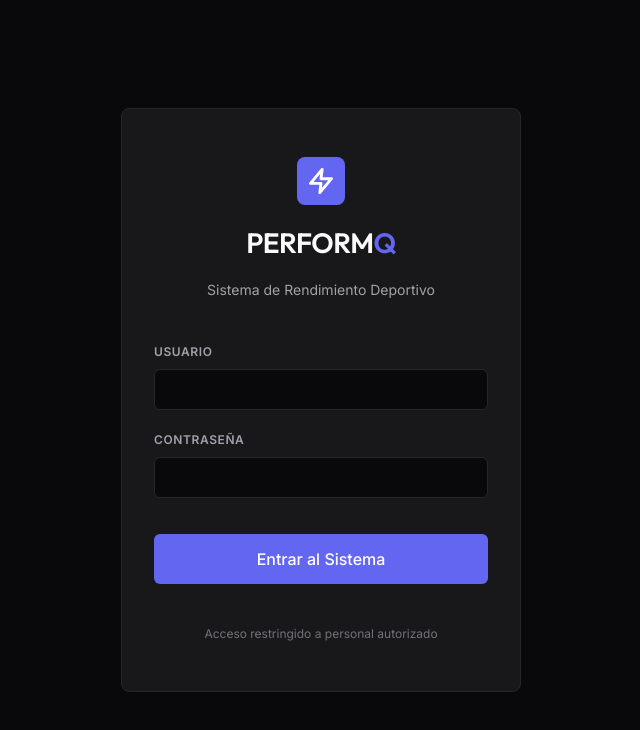
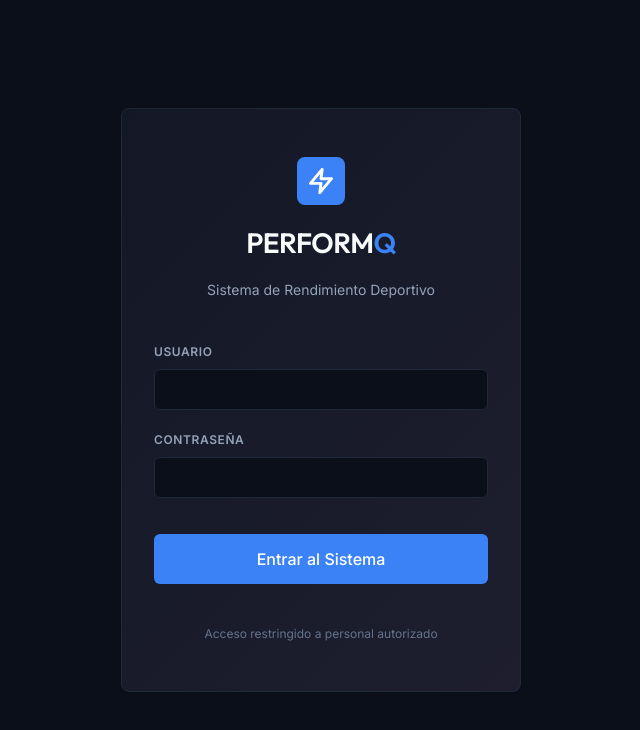
Before and after one commit to WeissesFleisch48/WeissesFleisch48.github.io, a Vue app: page /login in a window 1280 px wide. Shown: the top 730 px of the page, without its empty margins (319-959 px from the left). Built offline with nearby package versions, Linux system fonts and the light colour scheme.

Commit message:
Refactor: estilos

```diff
--- a/src/style.css
+++ b/src/style.css
@@ -1,34 +1,23 @@
 @import url('https://fonts.googleapis.com/css2?family=Inter:wght@400;500;600;700&family=Outfit:wght@500;600;700&display=swap');
 
 :root {
-  /* Paleta Profesional: Obsidian & Indigo */
-  --color-bg-base: #09090b;
-  /* Zinc 950 */
-  --color-bg-card: #18181b;
-  /* Zinc 900 */
-  --color-bg-elevated: #27272a;
-  /* Zinc 800 */
+  /* Paleta Oscura, Profesional y Motivadora (Obsidian, Emerald & Indigo) */
+  --color-bg-base: #0b0f19;       /* Slate/Obsidian muy oscuro */
+  --color-bg-card: #131826;       /* Fondo de tarjeta oscuro */
+  --color-bg-elevated: #1e2638;   /* Para elementos elevados o hover */
 
-  --color-text-primary: #fafafa;
-  /* Zinc 50 */
-  --color-text-secondary: #a1a1aa;
-  /* Zinc 400 */
-  --color-text-muted: #71717a;
-  /* Zinc 500 */
+  --color-text-primary: #f8fafc;  /* Casi blanco */
+  --color-text-secondary: #94a3b8;/* Gris neutro */
+  --color-text-muted: #64748b;    /* Gris apagado */
 
-  --color-accent-primary: #6366f1;
-  /* Indigo 500 */
-  --color-accent-primary-hover: #4f46e5;
-  /* Indigo 600 */
-  --color-accent-secondary: #0ea5e9;
-  /* Sky 500 */
+  --color-accent-primary: #3b82f6;       /* Azul Zafiro - Elegante y Profesional */
+  --color-accent-primary-hover: #2563eb; /* Azul levemente más oscuro */
+  --color-accent-secondary: #10b981;     /* Esmeralda - Motivación y éxito */
 
-  --color-border: #27272a;
-  --color-border-hover: #3f3f46;
-  --color-danger: #f43f5e;
-  /* Rose 500 */
-  --color-success: #10b981;
-  /* Emerald 500 */
+  --color-border: #1e293b;        /* Borde oscuro sutil */
+  --color-border-hover: #334155;  /* Borde destacado sutil */
+  --color-danger: #ef4444;        /* Rojo 500 */
+  --color-success: #10b981;       /* Verde Esmeralda 500 */
 
   --radius-sm: 0.25rem;
   --radius-md: 0.375rem;
@@ -204,6 +193,10 @@ button {
   transition: all 0.2s cubic-bezier(0.4, 0, 0.2, 1);
 }
 
+.card-gradient {
+  background: linear-gradient(135deg, var(--color-bg-card) 0%, #1e1e2e 100%);
+}
+
 .card:hover {
   border-color: var(--color-border-hover);
   box-shadow: var(--shadow-md);
@@ -246,7 +239,7 @@ button {
 .btn-danger {
   background: transparent;
   color: var(--color-danger);
-  border-color: rgba(244, 63, 94, 0.2);
+  border-color: rgba(239, 68, 68, 0.2);
 }
 
 .btn-danger:hover {
@@ -286,7 +279,7 @@ button {
 .form-select:focus {
   outline: none;
   border-color: var(--color-accent-primary);
-  box-shadow: 0 0 0 2px rgba(99, 102, 241, 0.15);
+  box-shadow: 0 0 0 2px rgba(59, 130, 246, 0.2);
 }
 
 .form-input::placeholder {
@@ -329,8 +322,7 @@ table {
 th {
   text-align: left;
   padding: 1rem 1.25rem;
-  background: #1c1c1f;
-  /* Slightly lighter than card bg */
+  background: var(--color-bg-elevated);
   font-weight: 600;
   font-size: 0.75rem;
   color: var(--color-text-secondary);
@@ -351,7 +343,7 @@ tr:last-child td {
 }
 
 tr:hover td {
-  background: rgba(255, 255, 255, 0.015);
+  background: rgba(0, 0, 0, 0.02);
 }
 
 /* Badges & Accents */
@@ -367,9 +359,9 @@ tr:hover td {
 }
 
 .badge-cyan {
-  background: rgba(99, 102, 241, 0.1);
-  color: #818cf8;
-  border-color: rgba(99, 102, 241, 0.2);
+  background: rgba(16, 185, 129, 0.1);
+  color: var(--color-accent-secondary);
+  border-color: rgba(16, 185, 129, 0.2);
 }
 
 .badge-emerald {
@@ -382,8 +374,8 @@ tr:hover td {
 .modal-overlay {
   position: fixed;
   inset: 0;
-  background: rgba(0, 0, 0, 0.8);
-  backdrop-filter: blur(8px);
+  background: rgba(15, 23, 42, 0.5);
+  backdrop-filter: blur(4px);
   display: flex;
   align-items: center;
   justify-content: center;
--- a/src/ui/views/LoginView.vue
+++ b/src/ui/views/LoginView.vue
@@ -37,7 +37,7 @@ async function handleLogin() {
 
 <template>
   <div class="login-page">
-    <div class="login-card card fade-in">
+    <div class="login-card card card-gradient fade-in">
       <div class="login-brand">
         <div class="brand-bolt">
           <svg viewBox="0 0 24 24" fill="none" stroke="currentColor" stroke-width="2.5" stroke-linecap="round" stroke-linejoin="round" class="bolt-svg">
--- a/src/ui/views/RankingsView.vue
+++ b/src/ui/views/RankingsView.vue
@@ -57,7 +57,7 @@ import { computed } from 'vue'
     </div>
 
     <!-- Filtros Globales -->
-    <div class="card filters-card" style="margin-bottom: 2rem;">
+    <div class="card card-gradient filters-card" style="margin-bottom: 2rem;">
       <div class="grid grid-cols-3" style="gap: 1.5rem; align-items: flex-end;">
         <div class="form-group" style="margin-bottom: 0;">
           <label class="form-label">Filtrar por Equipo</label>
--- a/src/ui/views/SesionView.vue
+++ b/src/ui/views/SesionView.vue
@@ -159,7 +159,7 @@ async function eliminarSesion() {
     </div>
 
     <!-- Gestión de Ejercicios -->
-    <div class="card" style="margin-bottom: 2rem;">
+    <div class="card card-gradient" style="margin-bottom: 2rem;">
       <div style="display: flex; gap: 1rem; align-items: flex-end;">
         <div class="form-group" style="flex: 1; margin-bottom: 0;">
           <label class="form-label">Añadir ejercicio a la sesión</label>
```
